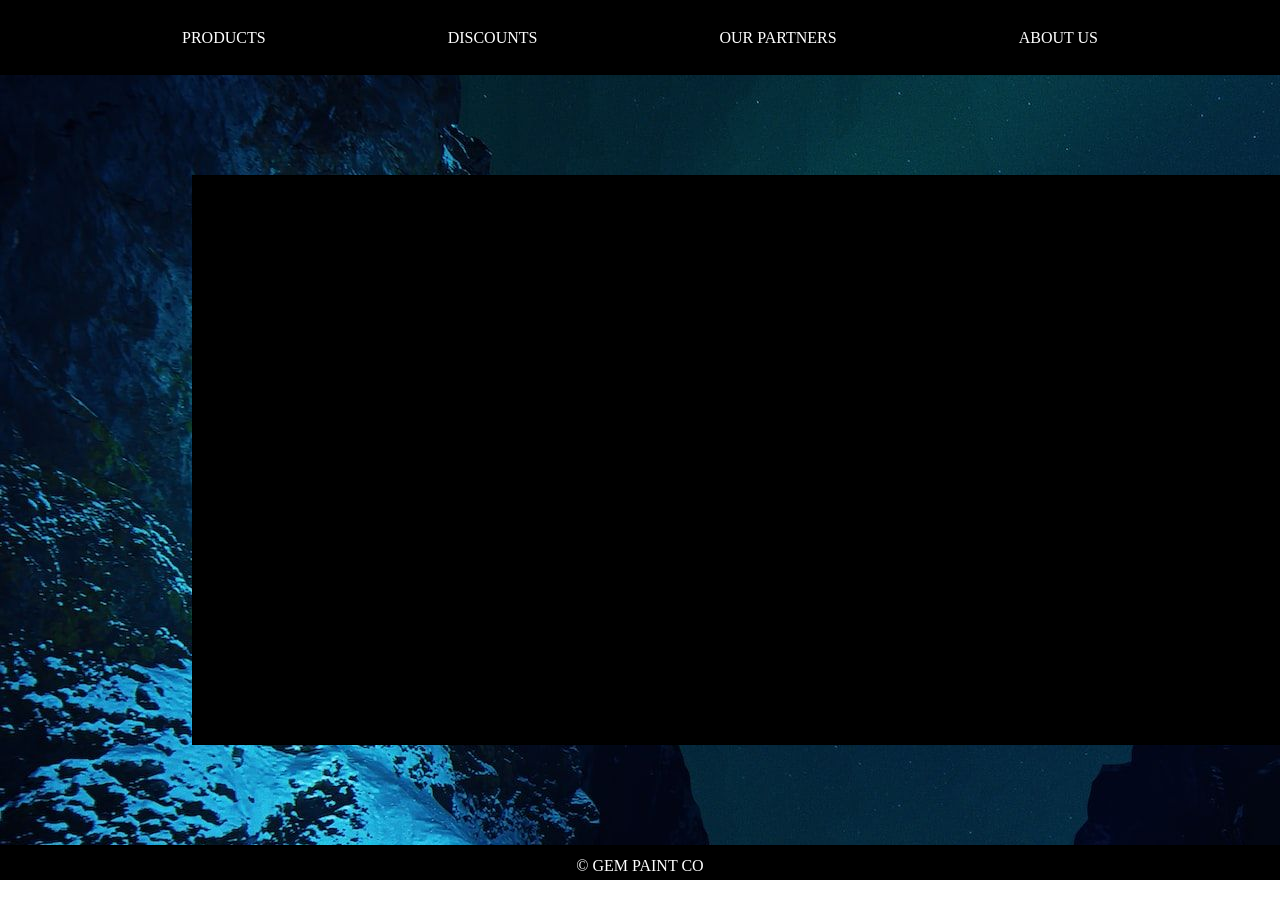
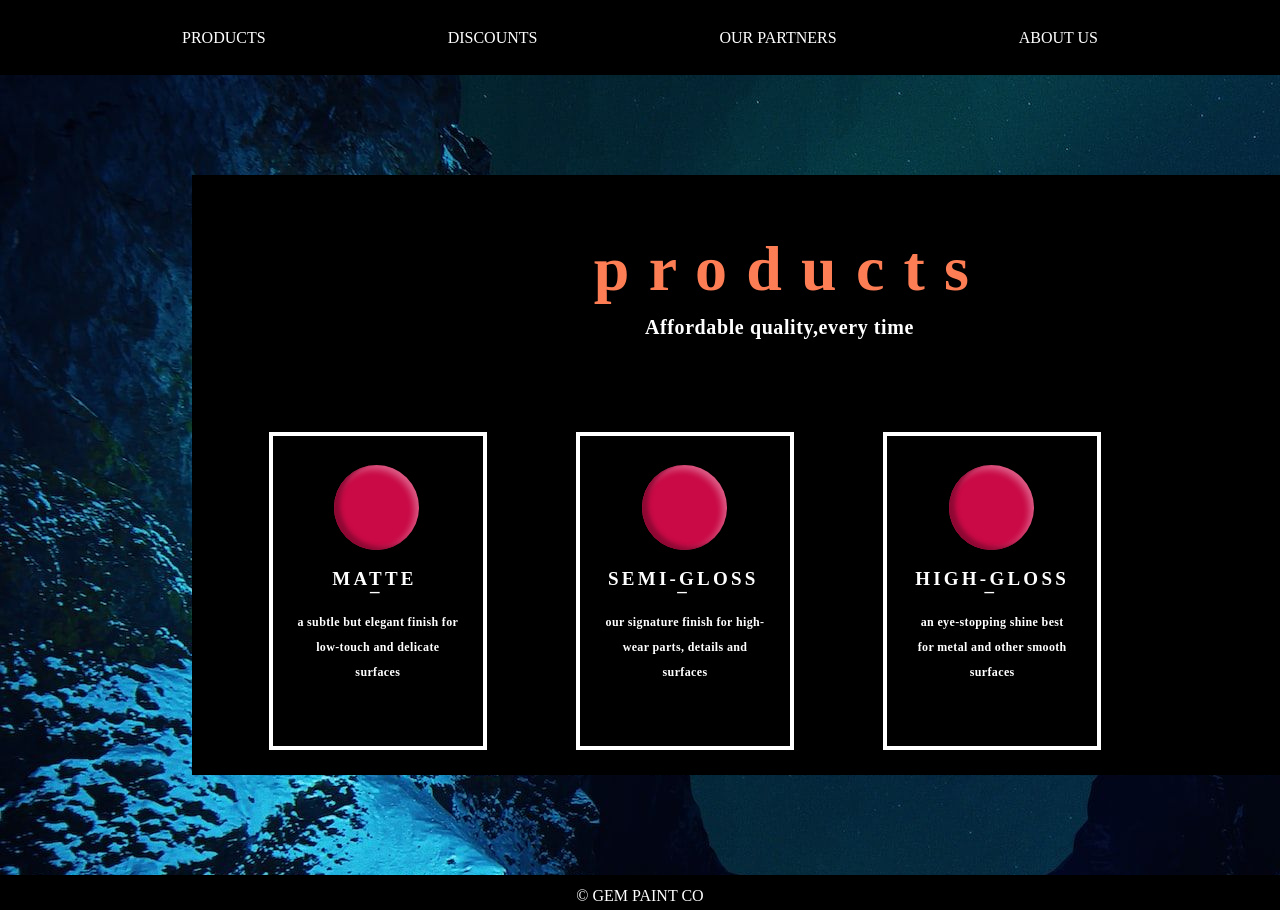
Before and after one commit to DataTsulaia/lesson-8, a plain HTML site: page index.html in a window 1280 px wide. Before the commit the page ends 880 px from the top, so only its background shows below. Drawn offline with Linux system fonts and the light colour scheme.

Commit message:
main
maid my webs main part and gave some styles

```diff
--- a/css/style.css
+++ b/css/style.css
@@ -14,7 +14,7 @@ a{
 }
 .main-container{
   width: 1100px;
-  height: 570px;
+  height: 600px;
   background-color: black;
   margin-left: 15%;
   margin-top: 100px;
@@ -34,5 +34,165 @@ a{
 body {
   margin: 0;
   background-image: url("../images/jonatan-pie-3l3RwQdHRHg-unsplash.jpg");
+  background-repeat: no-repeat;
+}
+.main-item1{
+  position: absolute;
+width: 442px;
+height: 74px;
+left: 570px;
+top: 230px;
 
+font-family: 'Montserrat';
+font-style: normal;
+font-weight: 800;
+font-size: 64px;
+line-height: 78px;
+
+
+text-align: center;
+letter-spacing: 0.3em;
+
+color: #FD7D54;
 }
+.main-item2{
+  position: absolute;
+width: 635px;
+height: 42px;
+left: 462px;
+top: 315px;
+
+font-family: 'Montserrat';
+font-style: normal;
+font-weight: 600;
+font-size: 20px;
+line-height: 24px;
+text-align: center;
+letter-spacing: 0.03em;
+
+color: #FFFFFF;
+}
+.child-container1{
+  position: absolute;
+  left: 21%;
+  right: 0%;
+  top: 54%;
+  bottom: 0%;
+
+  width: 210px;
+  height: 310px;
+  border: 4px solid #FFFFFF;
+}
+.child-container2{
+  position: absolute;
+  left: 45%;
+  right: 0%;
+  top: 54%;
+  bottom: 0%;
+
+  width: 210px;
+  height: 310px;
+  border: 4px solid #FFFFFF;
+}
+.child-container3{
+  position: absolute;
+  left: 69%;
+  right: 0%;
+  top: 54%;
+  bottom: 0%;
+
+  width: 210px;
+  height: 310px;
+  border: 4px solid #FFFFFF;
+}
+.circle1,.circle2,.circle3{
+  width: 85px;
+  height: 85px;
+  background-color: #C90A47;
+  border-radius: 50%;
+  box-shadow: inset 6px -3px 4px #8E0833, inset -3px 3px 7px 1px rgba(255, 255, 255, 0.35);
+
+  position: absolute;
+  left: 29.33%;
+  right: 28.33%;
+  top: 9.45%;
+  bottom: 60.68%;
+}
+.child-paragraph1{
+  position: absolute;
+  left: 28.33%;
+  right: 0%;
+  top: 0.45%;
+  bottom: 10%;
+
+  font-family: 'Montserrat';
+  font-style: normal;
+  font-weight: 800;
+  font-size: 27px;
+  line-height: 33px;
+  display: flex;
+  align-items: center;
+  text-align: center;
+  letter-spacing: 0.12em;
+  font-variant: all-small-caps;
+
+  color: #FFFFFF;
+}
+.child-paragraph2{
+  position: absolute;
+  left: 46.33%;
+  right: 0%;
+  top: 0.45%;
+  bottom: 6%;
+
+  font-family: 'Montserrat';
+  font-style: normal;
+  font-weight: 800;
+  font-size: 27px;
+  line-height: 33px;
+  display: flex;
+  align-items: center;
+  text-align: center;
+  letter-spacing: 0.12em;
+  font-variant: all-small-caps;
+
+  color: #FFFFFF;
+}
+.child-paragraph3{
+  position: absolute;
+  left: 13.33%;
+  right: 0%;
+  top: 0.45%;
+  bottom: 10%;
+
+  font-family: 'Montserrat';
+  font-style: normal;
+  font-weight: 800;
+  font-size: 27px;
+  line-height: 33px;
+  display: flex;
+  align-items: center;
+  text-align: center;
+  letter-spacing: 0.12em;
+  font-variant: all-small-caps;
+
+  color: #FFFFFF;
+}
+.child-paragraph4{
+  position: absolute;
+  left: 11.26%;
+  right: 11.26%;
+  top: 56.23%;
+  bottom: 22.73%;
+
+  font-family: 'Montserrat';
+  font-style: normal;
+  font-weight: 600;
+  font-size: 12px;
+  line-height: 25px;
+
+  text-align: center;
+  letter-spacing: 0.03em;
+
+  color: #FFFFFF;
+}
--- a/index.html
+++ b/index.html
@@ -19,7 +19,26 @@
     </header>
     <div>
         <nav class="main-container">
-            <p></p>
+            <p class="main-item1">products</p>
+            <p class="main-item2">Affordable quality,every time</p>
+        </nav>
+        <nav class="child-container1">
+          <div class="circle1"></div>
+          <p class="child-paragraph1">MATTE</p>
+          <P class="child-paragraph2">_</P>
+          <p class="child-paragraph4">a subtle but elegant finish for low-touch and delicate surfaces</p>
+        </nav>
+        <nav class="child-container2">
+            <div class="circle2"></div>
+            <p class="child-paragraph3">semi-gloss</p>
+             <P class="child-paragraph2">_</P>
+             <p class="child-paragraph4">our signature finish for high-wear parts, details and surfaces</p>
+        </nav>
+        <nav class="child-container3">
+            <div class="circle3"></div>
+            <p class="child-paragraph3">high-gloss</p>
+            <P class="child-paragraph2">_</P>
+            <p class="child-paragraph4">an eye-stopping shine best for metal and other smooth surfaces</p>
         </nav>
     </div>
     <footer class="flex-container2">
```
